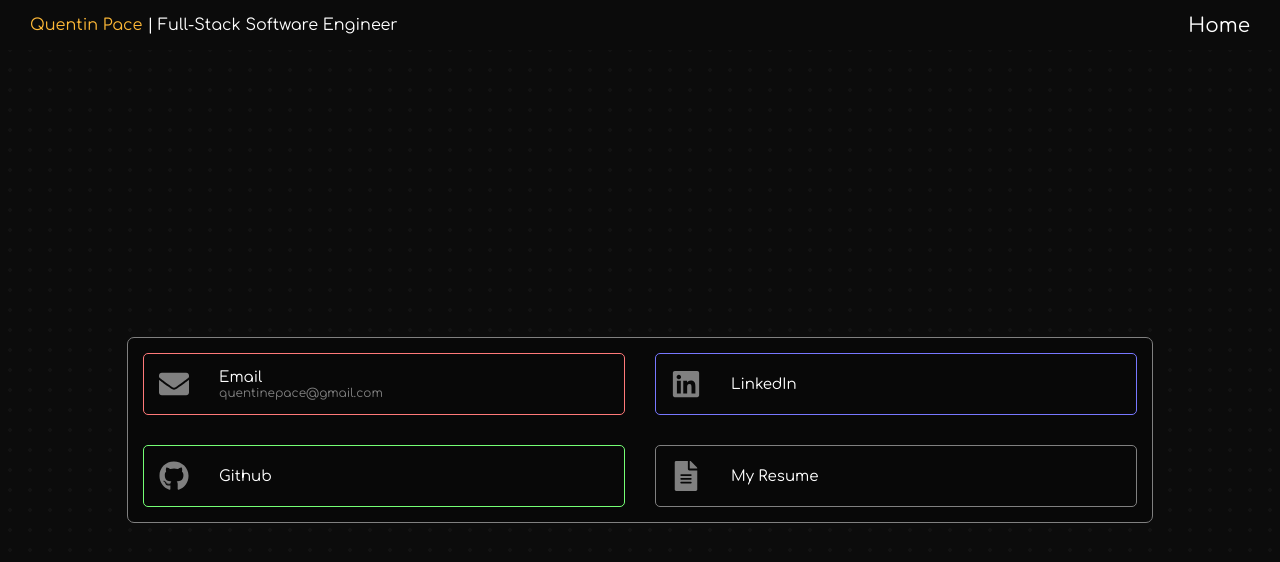
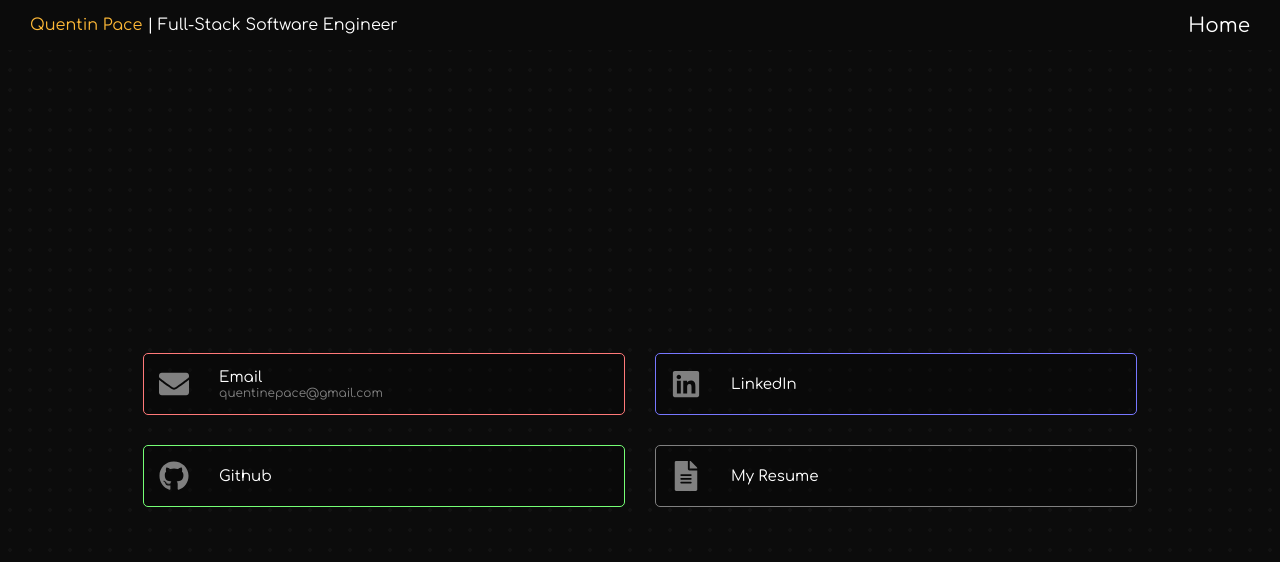
Before and after one commit to QuentinPace/MyPortfolio, a React (Vite) app: page /contact in a window 1280 px wide. Shown: the top 562 px of the page. Built offline with nearby package versions, Linux system fonts and the light colour scheme.

Commit message:
more modern contact me section

```diff
--- a/src/components/ContactMe/ContactMe.css
+++ b/src/components/ContactMe/ContactMe.css
@@ -18,9 +18,6 @@
 }
 
 .contact-container {
-    background-color: rgb(8, 8, 8);
-    box-shadow: 5 5 10px 5px rgba(0, 0, 0, 0.5);
-    border: 1px solid grey;
     width: 80%;
     height: min-content;
     border-radius: 7px;
@@ -32,6 +29,7 @@
 .contact-container #section {
     margin: 15px;
     height: 60px;
+    background-color: rgba(0, 0, 0, 0.281);
     border-radius: 5px;
     display: flex;
 }
```
Also changed, not shown: 4 other files (tests, documents, lock files or other folders).
